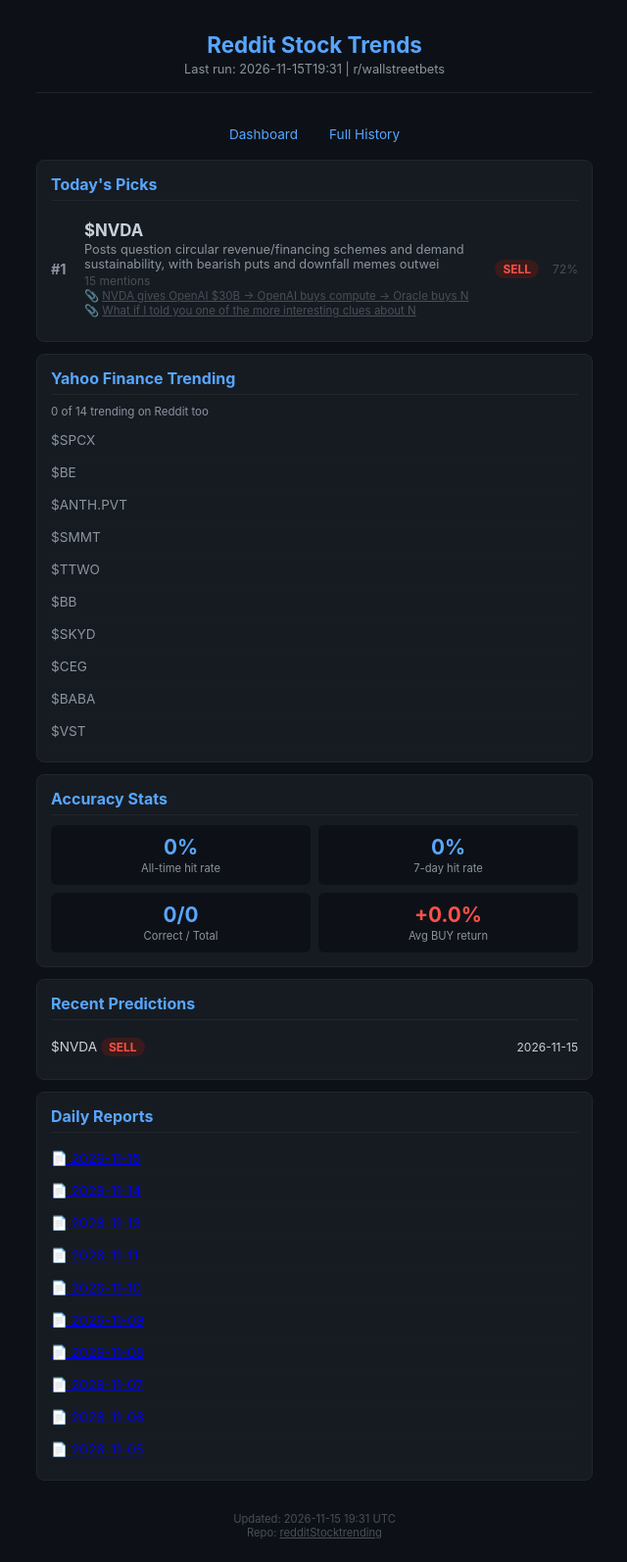
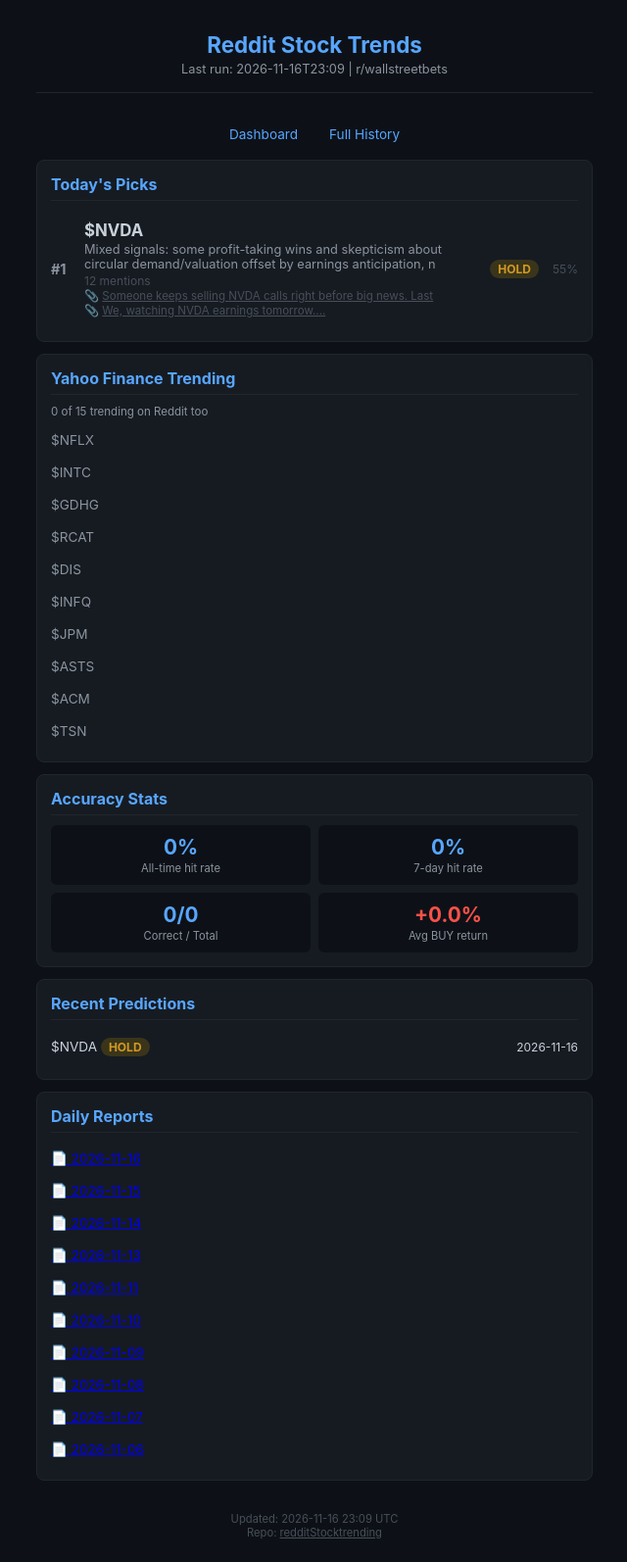
Before and after one commit to sudsingh438/redditStocktrending, a plain HTML site: page docs/index.html in a window 1280 px wide. Shown: the whole page at 98% size, without its empty margins (319-959 px from the left). Drawn offline with Linux system fonts and the light colour scheme.

Commit message:
📊 Update: 2026-11-16

```diff
--- a/docs/index.html
+++ b/docs/index.html
@@ -46,7 +46,7 @@ td { padding: 6px; border-bottom: 1px solid #21262d15; }
 <body>
 <div class="header">
 <h1>Reddit Stock Trends</h1>
-<p class="subtitle">Last run: 2026-11-15T19:31 | r/wallstreetbets</p>
+<p class="subtitle">Last run: 2026-11-16T23:09 | r/wallstreetbets</p>
 </div>
 
 <div class="nav">
@@ -59,15 +59,15 @@ td { padding: 6px; border-bottom: 1px solid #21262d15; }
 <div class="stock-rank">#1</div>
 <div class="stock-info">
 <div class="stock-ticker">$NVDA</div>
-<div class="stock-reason">Posts question circular revenue/financing schemes and demand sustainability, with bearish puts and downfall memes outwei</div>
-<div class="stock-meta">15 mentions<br>📎 <a href="https://www.reddit.com/r/wallstreetbets/comments/1xx3ndr/nvda_gives_openai_30b_openai_buys_compute_oracle/" target="_blank" style="color:#484f58;font-size:0.72rem;">NVDA gives OpenAI $30B → OpenAI buys compute → Oracle buys N</a><br>📎 <a href="https://www.reddit.com/r/wallstreetbets/comments/1xwwi0a/what_if_i_told_you_one_of_the_more_interesting/" target="_blank" style="color:#484f58;font-size:0.72rem;">What if I told you one of the more interesting clues about N</a></div>
+<div class="stock-reason">Mixed signals: some profit-taking wins and skepticism about circular demand/valuation offset by earnings anticipation, n</div>
+<div class="stock-meta">12 mentions<br>📎 <a href="https://www.reddit.com/r/wallstreetbets/comments/1xy45cm/someone_keeps_selling_nvda_calls_right_before_big/" target="_blank" style="color:#484f58;font-size:0.72rem;">Someone keeps selling NVDA calls right before big news. Last</a><br>📎 <a href="https://www.reddit.com/r/wallstreetbets/comments/1xy39bg/we_watching_nvda_earnings_tomorrow/" target="_blank" style="color:#484f58;font-size:0.72rem;">We, watching NVDA earnings tomorrow....</a></div>
 </div>
-<span class="badge badge-sell">SELL</span>
-<span class="confidence">72%</span>
+<span class="badge badge-hold">HOLD</span>
+<span class="confidence">55%</span>
 </div></div><div class="card">
 <h2>Yahoo Finance Trending</h2>
-<div style="font-size:0.72rem;color:#8b949e;margin-bottom:6px;">0 of 14 trending on Reddit too</div>
-<div class="history-row"><span style="color:#8b949e">$SPCX</span></div><div class="history-row"><span style="color:#8b949e">$BE</span></div><div class="history-row"><span style="color:#8b949e">$ANTH.PVT</span></div><div class="history-row"><span style="color:#8b949e">$SMMT</span></div><div class="history-row"><span style="color:#8b949e">$TTWO</span></div><div class="history-row"><span style="color:#8b949e">$BB</span></div><div class="history-row"><span style="color:#8b949e">$SKYD</span></div><div class="history-row"><span style="color:#8b949e">$CEG</span></div><div class="history-row"><span style="color:#8b949e">$BABA</span></div><div class="history-row"><span style="color:#8b949e">$VST</span></div></div><div class="card">
+<div style="font-size:0.72rem;color:#8b949e;margin-bottom:6px;">0 of 15 trending on Reddit too</div>
+<div class="history-row"><span style="color:#8b949e">$NFLX</span></div><div class="history-row"><span style="color:#8b949e">$INTC</span></div><div class="history-row"><span style="color:#8b949e">$GDHG</span></div><div class="history-row"><span style="color:#8b949e">$RCAT</span></div><div class="history-row"><span style="color:#8b949e">$DIS</span></div><div class="history-row"><span style="color:#8b949e">$INFQ</span></div><div class="history-row"><span style="color:#8b949e">$JPM</span></div><div class="history-row"><span style="color:#8b949e">$ASTS</span></div><div class="history-row"><span style="color:#8b949e">$ACM</span></div><div class="history-row"><span style="color:#8b949e">$TSN</span></div></div><div class="card">
 <h2>Accuracy Stats</h2>
 <div class="stats-grid">
 <div class="stat-box"><div class="stat-value">0%</div><div class="stat-label">All-time hit rate</div></div>
@@ -78,12 +78,12 @@ td { padding: 6px; border-bottom: 1px solid #21262d15; }
 </div><div class="card">
 <h2>Recent Predictions</h2>
 <div class="history-row">
-<span>$NVDA <span class="badge badge-sell">SELL</span></span>
-<span style="font-size:0.75rem;">2026-11-15</span>
+<span>$NVDA <span class="badge badge-hold">HOLD</span></span>
+<span style="font-size:0.75rem;">2026-11-16</span>
 </div></div><div class="card">
 <h2>Daily Reports</h2>
-<div class="history-row"><a href="../reports/2026-11-15.md" target="_blank">📄 2026-11-15</a></div><div class="history-row"><a href="../reports/2026-11-14.md" target="_blank">📄 2026-11-14</a></div><div class="history-row"><a href="../reports/2026-11-13.md" target="_blank">📄 2026-11-13</a></div><div class="history-row"><a href="../reports/2026-11-11.md" target="_blank">📄 2026-11-11</a></div><div class="history-row"><a href="../reports/2026-11-10.md" target="_blank">📄 2026-11-10</a></div><div class="history-row"><a href="../reports/2026-11-09.md" target="_blank">📄 2026-11-09</a></div><div class="history-row"><a href="../reports/2026-11-08.md" target="_blank">📄 2026-11-08</a></div><div class="history-row"><a href="../reports/2026-11-07.md" target="_blank">📄 2026-11-07</a></div><div class="history-row"><a href="../reports/2026-11-06.md" target="_blank">📄 2026-11-06</a></div><div class="history-row"><a href="../reports/2026-11-05.md" target="_blank">📄 2026-11-05</a></div></div><div class="footer">
-<p class="refresh-time">Updated: 2026-11-15 19:31 UTC</p>
+<div class="history-row"><a href="../reports/2026-11-16.md" target="_blank">📄 2026-11-16</a></div><div class="history-row"><a href="../reports/2026-11-15.md" target="_blank">📄 2026-11-15</a></div><div class="history-row"><a href="../reports/2026-11-14.md" target="_blank">📄 2026-11-14</a></div><div class="history-row"><a href="../reports/2026-11-13.md" target="_blank">📄 2026-11-13</a></div><div class="history-row"><a href="../reports/2026-11-11.md" target="_blank">📄 2026-11-11</a></div><div class="history-row"><a href="../reports/2026-11-10.md" target="_blank">📄 2026-11-10</a></div><div class="history-row"><a href="../reports/2026-11-09.md" target="_blank">📄 2026-11-09</a></div><div class="history-row"><a href="../reports/2026-11-08.md" target="_blank">📄 2026-11-08</a></div><div class="history-row"><a href="../reports/2026-11-07.md" target="_blank">📄 2026-11-07</a></div><div class="history-row"><a href="../reports/2026-11-06.md" target="_blank">📄 2026-11-06</a></div></div><div class="footer">
+<p class="refresh-time">Updated: 2026-11-16 23:09 UTC</p>
 <p>Repo: <a href="https://github.com/sudsingh438/redditStocktrending" style="color:#484f58">redditStocktrending</a></p>
 </div>
 </body>
```
Also changed, not shown: docs/history.html (+5 -5 lines), 1 other file.
